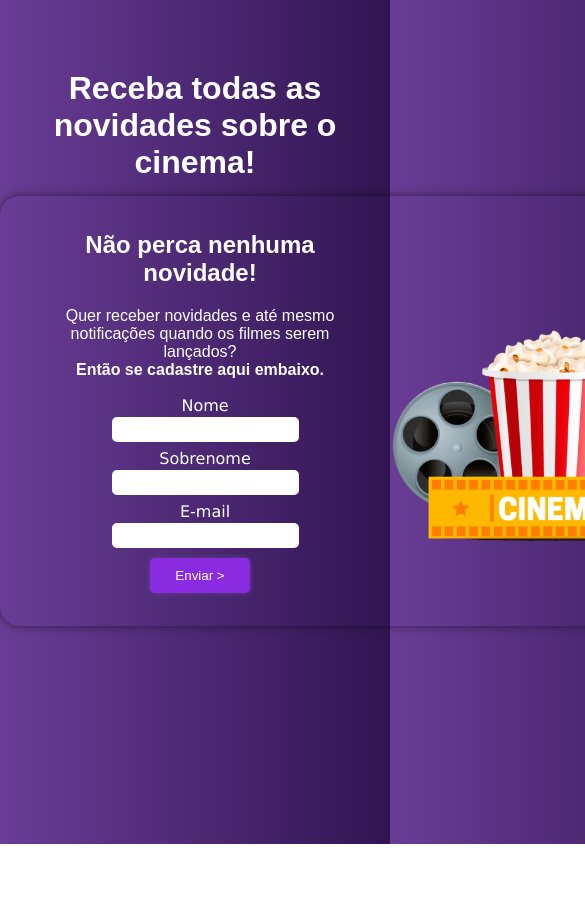
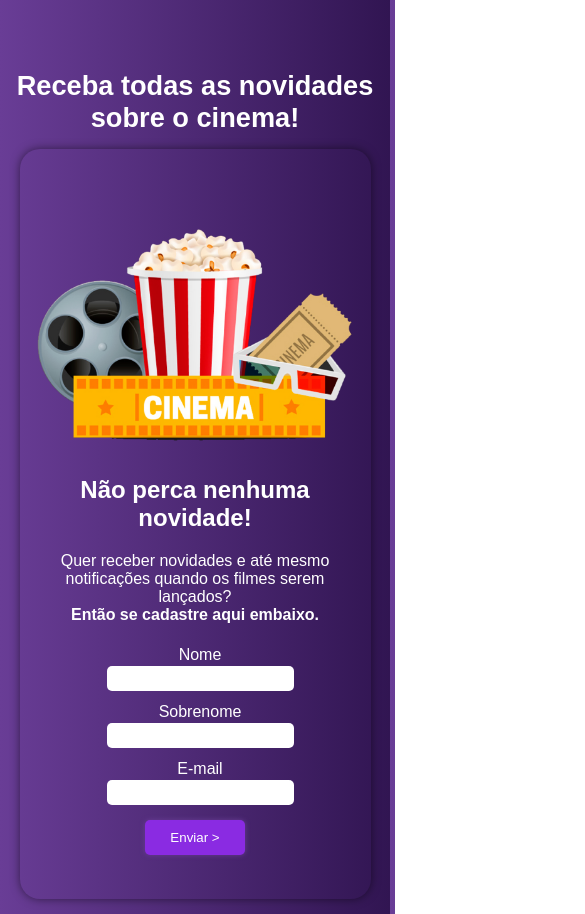
Before and after one commit to viniciuschavier/projeto-filme, a plain HTML site: page index.html in a window 390 px wide. Shown: the top 914 px of the page, 585 px wide, since content can reach past the window. Before the commit the page ends 844 px from the top, so only its background shows below. Drawn offline with Linux system fonts and the light colour scheme.

Commit message:
criei o media query

```diff
--- a/media.css
+++ b/media.css
@@ -1,19 +1,26 @@
-@media screen and (max-width: 870px){
+@media screen and (max-width: 880px){
+
+    h1 {
+        font-size: 1.7em;
+    }
+
+    #conteudo {
+        height: 700px;
+        width: 90%;
+        flex-direction: column-reverse;
+    }
+
+    .img {
+        height: 300px;
+        background-position: center center;
+    }
 
     .escrito {
+        height: 420px;
         text-align: center;
     }
 
-    img {
-        display: none;
-    }
-
-    .botao {
-        margin: 0 auto;
+    .cadastro {
         margin-top: 10px;
     }
-
-    .cadastro{
-        font-family: Verdana, Geneva, Tahoma, sans-serif;
-    }
 }
--- a/style.css
+++ b/style.css
@@ -8,6 +8,10 @@
 body {
     background: linear-gradient(to right, #693d96, #311552);
     font-family: Arial, Helvetica, sans-serif;
+}
+
+main {
+    height: 100vh;
 }
 
 #titulo {
@@ -70,10 +74,10 @@ img {
     width: 100px;
     margin: 15px 10px;
     background-color: blueviolet;
-    color: white;
     border-radius: 5px;
     box-shadow: 0px 0px 5px #693d96;
     border: none;
+    color: white;
 }
 
 .botao:hover {
```
